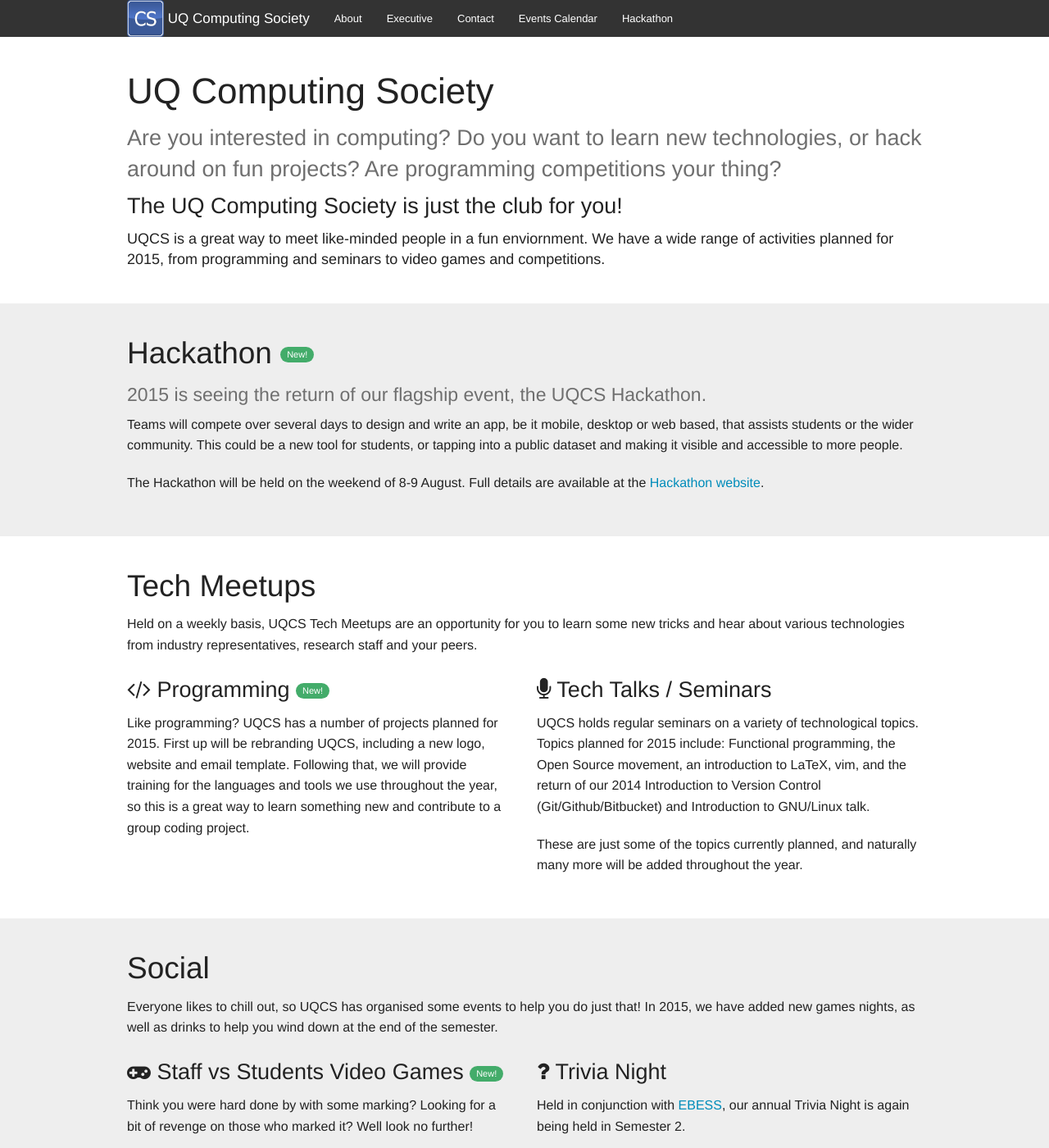
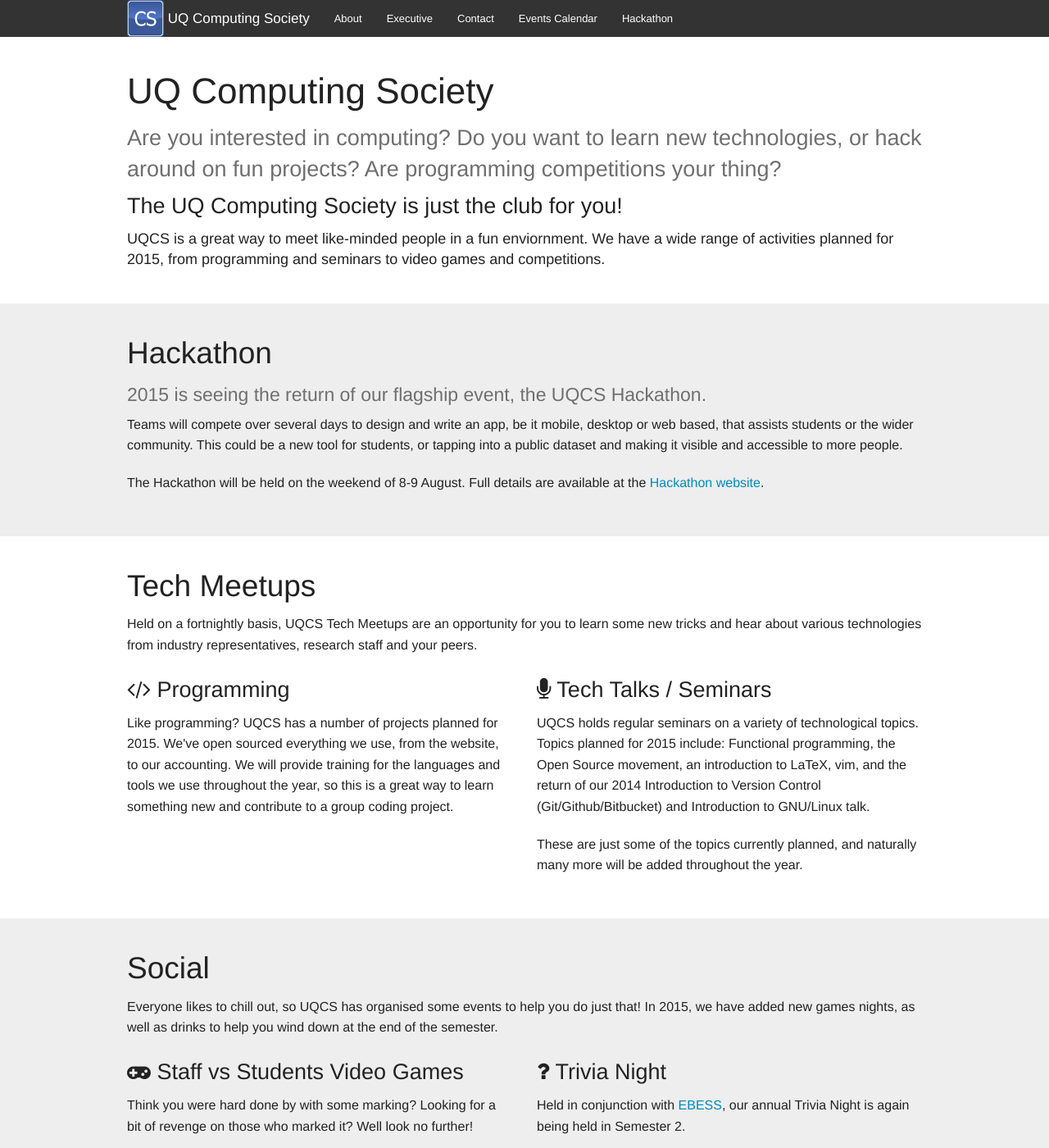
Before and after one commit to UQComputingSociety/website, a Jekyll site: the page built from members2015.html, in a window 1280 px wide and 1400 px high. Shown: the whole window at 82% size. Built offline with Jekyll 4.4.1, drawn with Linux system fonts in a browser that asks for light colours; nearby versions of some CDN libraries; some web fonts are replaced.

Commit message:
Little fixes to members 2015 page

```diff
--- a/members2015.html
+++ b/members2015.html
@@ -18,7 +18,7 @@ layout: default
     <div class="container odd">
       <div class="row">
         <div class="medium-12 columns">
-          <h2>Hackathon <span class="success round label va-middle">New!</span></h2>
+          <h2>Hackathon</h2>
           <h4 class="subheader">2015 is seeing the return of our flagship event, the UQCS Hackathon.</h4>
           <p>Teams will compete over several days to design and write an app, be it mobile, desktop or web based, that
           assists students or the wider community. This could be a new tool for students,
@@ -33,15 +33,15 @@ layout: default
       <div class="row">
         <div class="medium-12 columns">
           <h2>Tech Meetups</h2>
-          <p>Held on a weekly basis, UQCS Tech Meetups are an opportunity
+          <p>Held on a fortnightly basis, UQCS Tech Meetups are an opportunity
           for you to learn some new tricks and hear about various technologies
           from industry representatives, research staff and your peers.
           <div class="row">
             <div class="medium-6 columns">
-              <h3><i class="fa fa-code"></i> Programming <span class="success round label va-middle">New!</span></h3>
+              <h3><i class="fa fa-code"></i> Programming </h3>
               <p>Like programming? UQCS has a number of projects planned for 2015.
-              First up will be rebranding UQCS, including a new logo, website and email template. Following that,
-              we will provide training for the languages and tools we use throughout the year, so this
+			  We've open sourced everything we use, from the website, to our accounting.
+              We will provide training for the languages and tools we use throughout the year, so this
               is a great way to learn something new and contribute to a group coding project.</p>
             </div>
             <div class="medium-6 columns">
@@ -68,7 +68,7 @@ layout: default
           as well as drinks to help you wind down at the end of the semester.</p>
           <div class="row">
             <div class="medium-6 columns">
-              <h3><i class="fa fa-gamepad"></i> Staff vs Students Video Games <span class="success round label va-middle">New!</span></h3>
+              <h3><i class="fa fa-gamepad"></i> Staff vs Students Video Games </h3>
               <p>Think you were hard done by with some marking? Looking for a bit of
               revenge on those who marked it? Well look no further!</p>
               <p>UQCS runs regular games between students and ITEE Staff. Previous
@@ -88,7 +88,7 @@ layout: default
           </div>
           <div class="row">
             <div class="medium-6 columns">
-              <h3><i class="fi-die-three"></i> Board Games Nights <span class="success round label va-middle">New!</span></h3>
+              <h3><i class="fi-die-three"></i> Board Games Nights</h3>
               <p>Video games are not the only type of games we like to play.</p>
               <p>UQCS is launching Board Games Night, where you can sit down and challenge other students
               (and maybe a few staff...) to a game or three. Be it Settlers of Catan, Citadels or something
@@ -96,7 +96,7 @@ layout: default
               And to make sure you don't go hungry, there will be food and drinks available throughout the night.</p>
             </div>
             <div class="medium-6 columns">
-              <h3><i class="fa fa-beer"></i> End of Semester Drinks <span class="success round label va-middle">New!</span></h3>
+              <h3><i class="fa fa-beer"></i> End of Semester Drinks </h3>
               <p>After all your hard work during the semester, you deserve
               a way to wind down. UQCS will be teaming up with <a href="http://uqattic.net/" target="_blank">UQAttic</a>
               to hold two evenings of drinks and food, one for each semester.</p>
@@ -152,7 +152,7 @@ layout: default
             <li class="bullet-item">Tech Meetups</li>
             <li class="bullet-item">Social Nights</li>
             <li class="bullet-item">Competition Training</li>
-            <li class="cta-button"><a class="button" href="/register">Join Now</a></li>
+            <li class="cta-button"><a class="button" href="http://goo.gl/forms/HIGCDEdCCl">Join Now</a></li>
           </ul>
         </div>
 </div>
```
